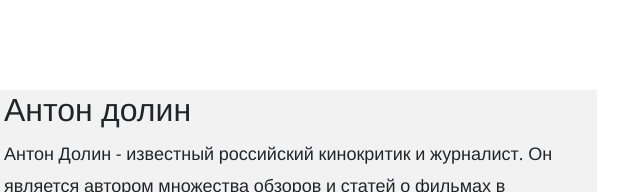
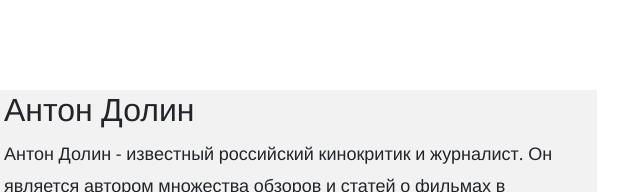
Before and after one commit to Kealran1/my_web_syte, a plain HTML site: page index.html in a window 1280 px wide. Shown: the part 2868-3060 px from the top of the page, 236-876 px from the left. Drawn offline with nearby package versions, Linux system fonts and the light colour scheme.

Commit message:
Update index.html

```diff
--- a/index.html
+++ b/index.html
@@ -204,13 +204,13 @@
             </div>
         </section>
 
-        <section class="tm-section-5" id="tm-section-5">
+        <section class="tm-section-5" id="tm-section-5
             <div class>
                 <div class="col-lg-8 col-md-12 col-sm-12 pl-lg-0">
                     <div class="media tm-media">
                         <img src="img/sc4-img-2.jpg" class="img-responsive tm-media-img">
                         <div class="media-body tm-box-5">
-                            <h2>Антон долин</h2>
+                            <h2>Антон Долин</h2>
                             <p class="mb-0">Антон Долин - известный российский кинокритик и журналист. Он является автором множества обзоров и статей о фильмах в российских и зарубежных изданиях. Долин отличается острым умом и пониманием киноискусства, его обзоры являются глубокими и содержательными, а его мнения всегда вызывают интерес и обсуждение среди зрителей и коллег.</p>
                         </div>
                     </div>
```
